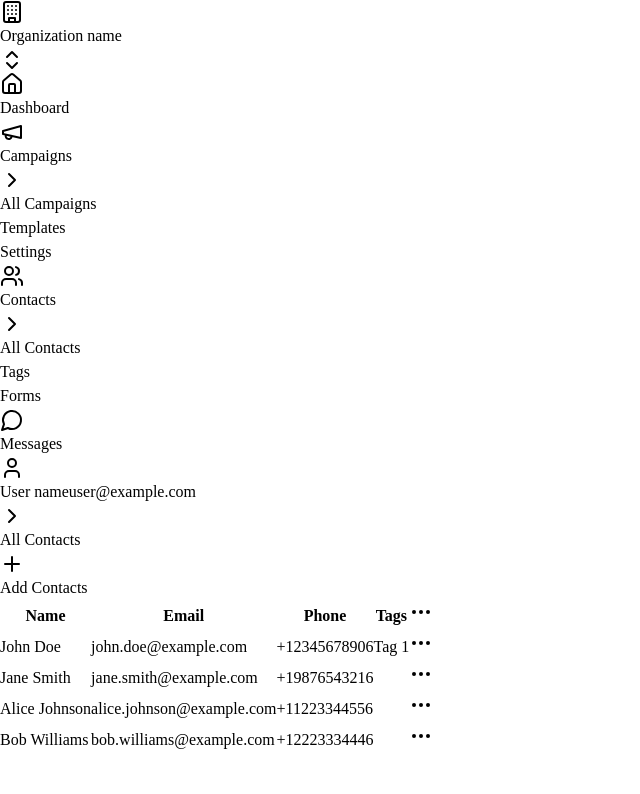
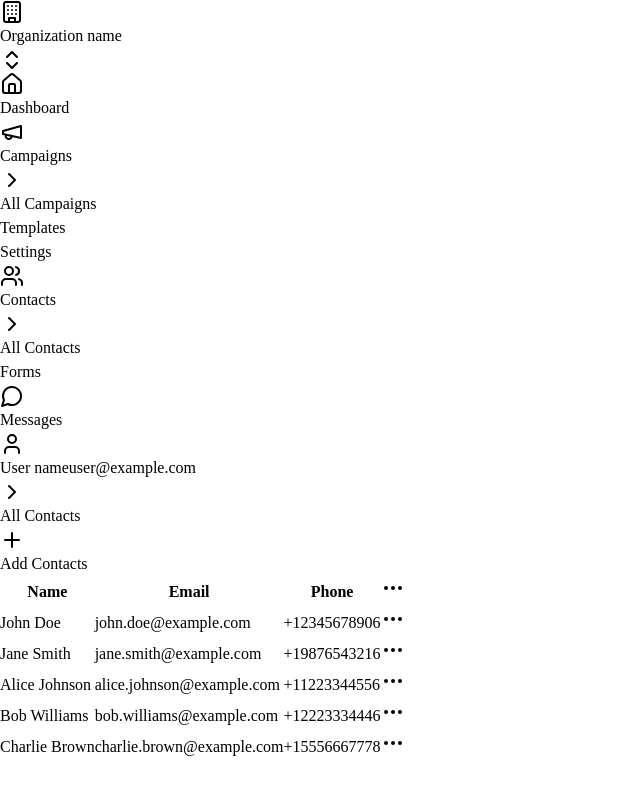
Before and after one commit to haydenwies/dexterity-sms, a Next.js app in the folder apps/web/: page /organizations/123/contacts in a window 1280 px wide. Shown: the top 794 px of the page, without its empty margins (0-640 px from the left). Built offline with nearby package versions, Linux system fonts and the light colour scheme.

Commit message:
starting tags

```diff
--- a/apps/web/src/actions/contact/get-all-contact-tags.ts
+++ /dev/null
@@ -1,18 +0,0 @@
-"use server"
-
-import { ContactTagModel } from "@repo/types/contact"
-
-const getAllContactTags = async (): Promise<ContactTagModel[]> => {
-	return [
-		{
-			id: "1",
-			organizationId: "1",
-			name: "Tag 1",
-			color: "#000000",
-			createdAt: new Date(),
-			updatedAt: new Date()
-		}
-	]
-}
-
-export { getAllContactTags }
--- a/apps/web/src/actions/contact/get-all-contacts.ts
+++ b/apps/web/src/actions/contact/get-all-contacts.ts
@@ -7,7 +7,7 @@ const getAllContacts = async (): Promise<ContactModel[]> => {
 		{
 			id: "1",
 			organizationId: "1",
-			tagIds: ["1"],
+			tagIds: ["1", "2"],
 			firstName: "John",
 			lastName: "Doe",
 			email: "john.doe@example.com",
@@ -18,6 +18,7 @@ const getAllContacts = async (): Promise<ContactModel[]> => {
 		{
 			id: "2",
 			organizationId: "1",
+			tagIds: ["2", "3"],
 			firstName: "Jane",
 			lastName: "Smith",
 			email: "jane.smith@example.com",
@@ -27,7 +28,8 @@ const getAllContacts = async (): Promise<ContactModel[]> => {
 		},
 		{
 			id: "3",
-			organizationId: "2",
+			organizationId: "1",
+			tagIds: ["4"],
 			firstName: "Alice",
 			lastName: "Johnson",
 			email: "alice.johnson@example.com",
@@ -37,11 +39,23 @@ const getAllContacts = async (): Promise<ContactModel[]> => {
 		},
 		{
 			id: "4",
-			organizationId: "2",
+			organizationId: "1",
+			tagIds: ["5"],
 			firstName: "Bob",
 			lastName: "Williams",
 			email: "bob.williams@example.com",
 			phone: "+12223334446",
+			createdAt: new Date(),
+			updatedAt: new Date()
+		},
+		{
+			id: "5",
+			organizationId: "1",
+			tagIds: [],
+			firstName: "Charlie",
+			lastName: "Brown",
+			email: "charlie.brown@example.com",
+			phone: "+15556667778",
 			createdAt: new Date(),
 			updatedAt: new Date()
 		}
--- a/apps/web/src/app/(private)/organizations/[organizationId]/contacts/page.tsx
+++ b/apps/web/src/app/(private)/organizations/[organizationId]/contacts/page.tsx
@@ -1,13 +1,11 @@
 import { Page, PageContent, PageHeader, PageHeaderRow } from "@repo/ui/components/page"
 
-import { getAllContactTags } from "~/actions/contact/get-all-contact-tags"
 import { getAllContacts } from "~/actions/contact/get-all-contacts"
 import { AllContactsTable } from "~/features/contact/all-contacts-table"
 import { CreateContactButton } from "~/features/contact/create-contact"
 
 const AllContactsPage = async () => {
 	const contactsPromise = getAllContacts()
-	const contactTagsPromise = getAllContactTags()
 
 	return (
 		<Page>
@@ -18,10 +16,7 @@ const AllContactsPage = async () => {
 				</PageHeaderRow>
 			</PageHeader>
 			<PageContent>
-				<AllContactsTable
-					contactsPromise={contactsPromise}
-					contactTagsPromise={contactTagsPromise}
-				/>
+				<AllContactsTable contactsPromise={contactsPromise} />
 			</PageContent>
 		</Page>
 	)
--- a/apps/web/src/app/(private)/organizations/[organizationId]/contacts/tags/page.tsx
+++ /dev/null
@@ -1,5 +0,0 @@
-const ContactTagsPage = () => {
-	return <div>ContactTagsPage</div>
-}
-
-export default ContactTagsPage
--- a/apps/web/src/components/sidebar/items.ts
+++ b/apps/web/src/components/sidebar/items.ts
@@ -65,11 +65,6 @@ const getSidebarItems = (): (SidebarItemLink | SidebarItemFolder)[] => {
 				},
 				{
 					type: SidebarItemType.LINK,
-					title: "Tags",
-					href: routes.ALL_CONTACT_TAGS("123")
-				},
-				{
-					type: SidebarItemType.LINK,
 					title: "Forms",
 					href: routes.ALL_CONTACT_FORMS("123")
 				}
--- a/apps/web/src/features/contact/all-contacts-table/components/actions-cell.tsx
+++ b/apps/web/src/features/contact/all-contacts-table/components/actions-cell.tsx
@@ -2,7 +2,7 @@
 
 import { useState } from "react"
 
-import { ContactModel } from "@repo/types/contact"
+import { type ContactModel } from "@repo/types/contact"
 import { Button } from "@repo/ui/components/button"
 import {
 	DropdownMenu,
--- a/apps/web/src/features/contact/all-contacts-table/components/actions-header.tsx
+++ b/apps/web/src/features/contact/all-contacts-table/components/actions-header.tsx
@@ -11,7 +11,8 @@ import {
 	DropdownMenuTrigger
 } from "@repo/ui/components/dropdown-menu"
 import { Icon, IconName } from "@repo/ui/components/icon"
-import { AllContactsTableDeleteDialog } from "./delete-dialog"
+
+import { AllContactsTableDeleteDialog } from "~/features/contact/all-contacts-table/components/delete-dialog"
 
 type Props = {
 	contacts: ContactModel[]
--- a/apps/web/src/features/contact/all-contacts-table/components/columns.tsx
+++ b/apps/web/src/features/contact/all-contacts-table/components/columns.tsx
@@ -1,17 +1,12 @@
 import { type ColumnDef } from "@tanstack/react-table"
 
-import { type ContactModel, type ContactTagModel } from "@repo/types/contact"
-import { Badge } from "@repo/ui/components/badge"
+import { type ContactModel } from "@repo/types/contact"
 import { Checkbox } from "@repo/ui/components/checkbox"
 
 import { AllContactsTableCellActions } from "~/features/contact/all-contacts-table/components/actions-cell"
 import { AllContactsTableHeaderActions } from "~/features/contact/all-contacts-table/components/actions-header"
 
-type Props = {
-	contactTags: ContactTagModel[]
-}
-
-const getAllContactsColumns = ({ contactTags }: Props): ColumnDef<ContactModel>[] => {
+const getAllContactsColumns = (): ColumnDef<ContactModel>[] => {
 	return [
 		{
 			id: "select",
@@ -55,17 +50,6 @@ const getAllContactsColumns = ({ contactTags }: Props): ColumnDef<ContactModel>[
 			accessorKey: "phone"
 		},
 		{
-			accessorKey: "tags",
-			header: "Tags",
-			cell: ({ row }) => {
-				const contact = row.original
-				return contact.tagIds?.map((tagId) => {
-					const tag = contactTags.find((tag) => tag.id === tagId)
-					return tag ? <Badge key={tag.id}>{tag.name}</Badge> : null
-				})
-			}
-		},
-		{
 			id: "actions",
 			header: ({ table }) => {
 				const contacts = table.getSelectedRowModel().rows.map((row) => row.original)
--- a/apps/web/src/features/contact/all-contacts-table/components/table.tsx
+++ b/apps/web/src/features/contact/all-contacts-table/components/table.tsx
@@ -3,21 +3,19 @@
 import { flexRender, getCoreRowModel, useReactTable, type RowSelectionState } from "@tanstack/react-table"
 import { use, useState } from "react"
 
-import { ContactTagModel, type ContactModel } from "@repo/types/contact"
+import { type ContactModel } from "@repo/types/contact"
 import { Table, TableBody, TableCell, TableHead, TableHeader, TableRow } from "@repo/ui/components/table"
 
 import { getAllContactsColumns } from "~/features/contact/all-contacts-table/components/columns"
 
 type Props = {
 	contactsPromise: Promise<ContactModel[]>
-	contactTagsPromise: Promise<ContactTagModel[]>
 }
 
-const AllContactsTable = ({ contactsPromise, contactTagsPromise }: Props) => {
+const AllContactsTable = ({ contactsPromise }: Props) => {
 	const data = use(contactsPromise)
-	const contactTags = use(contactTagsPromise)
 
-	const columns = getAllContactsColumns({ contactTags })
+	const columns = getAllContactsColumns()
 
 	const [rowSelection, setRowSelection] = useState<RowSelectionState>({})
 
```
